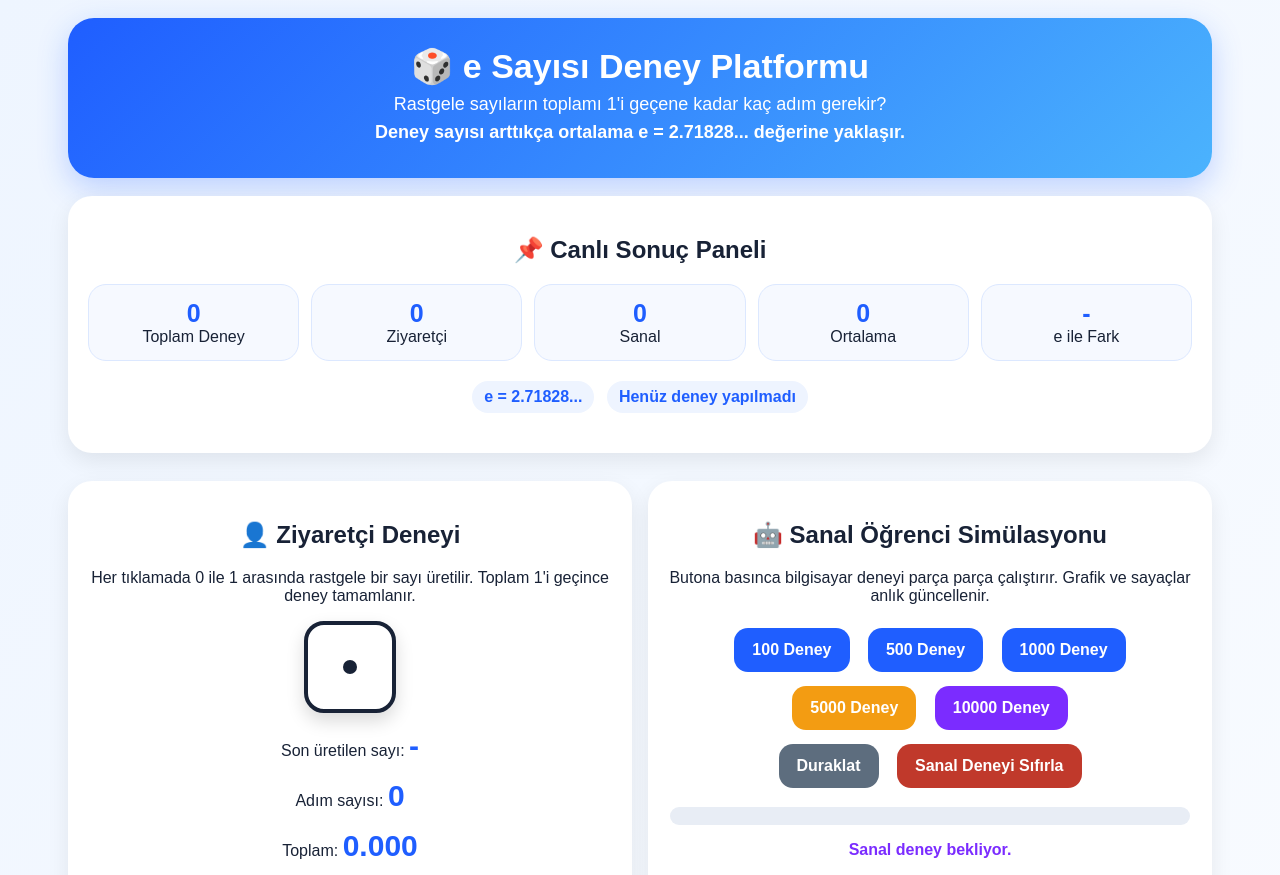
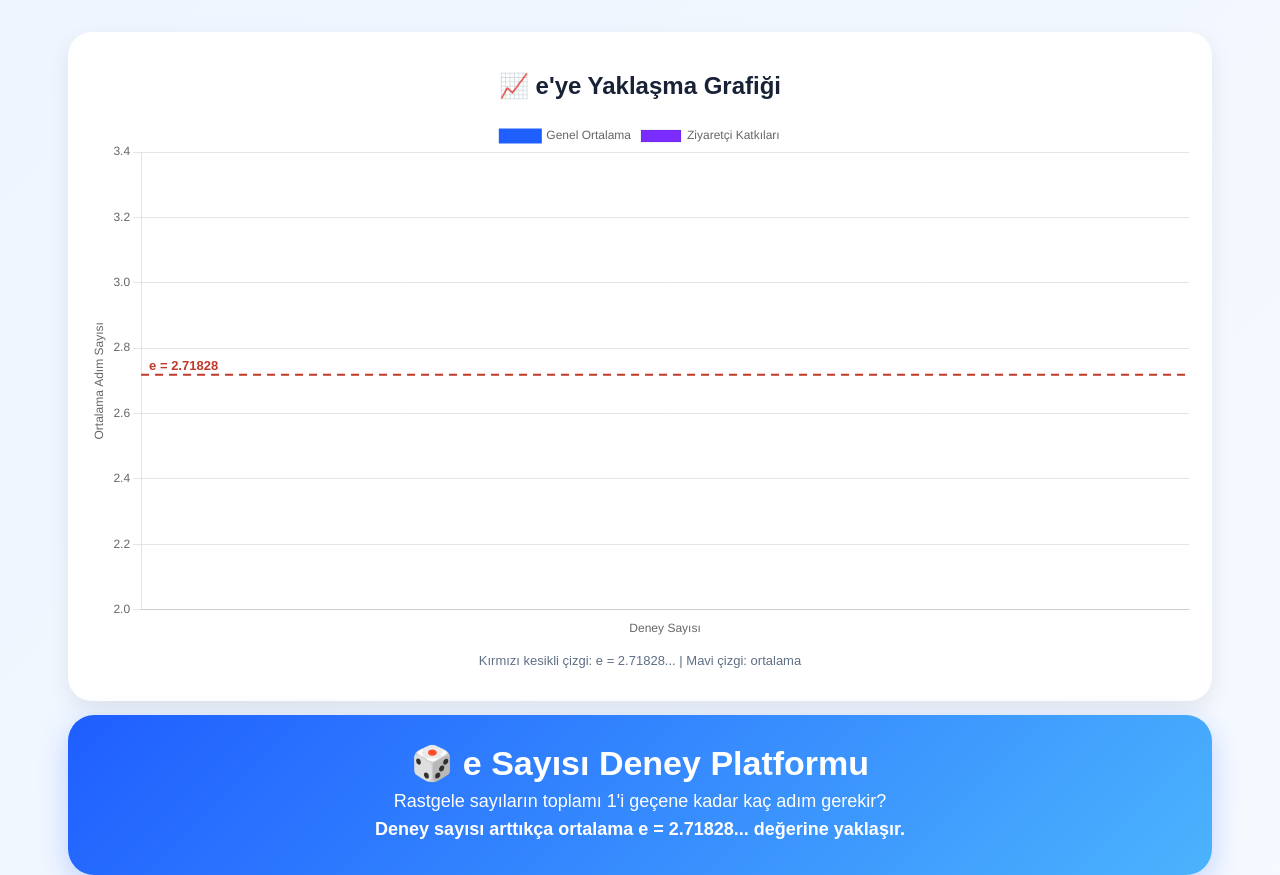
Before and after one commit to ggmssy/zar-deneyii, a plain HTML site: page index.html in a window 1280 px wide. Shown: the top 875 px of the page. Drawn offline with nearby package versions, Linux system fonts and the light colour scheme.

Commit message:
Update index.html

```diff
--- a/index.html
+++ b/index.html
@@ -111,6 +111,12 @@ th,td{border:1px solid #d9e2ef;padding:8px}th{background:var(--primary);color:wh
 </head>
 <body>
 <div class="container">
+<!-- Grafik en üste alındı -->
+<div class="card">
+<h2>📈 e'ye Yaklaşma Grafiği</h2>
+<div class="chartBox"><canvas id="lineChart"></canvas></div>
+<p class="small">Kırmızı kesikli çizgi: e = 2.71828... | Mavi çizgi: ortalama</p>
+</div>
     <div class="hero">
         <h1>🎲 e Sayısı Deney Platformu</h1>
         <p>Rastgele sayıların toplamı 1'i geçene kadar kaç adım gerekir?</p>
```
